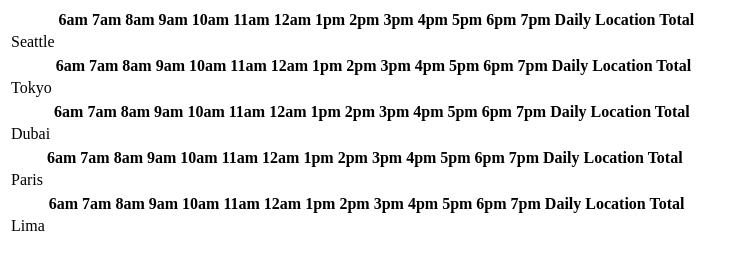
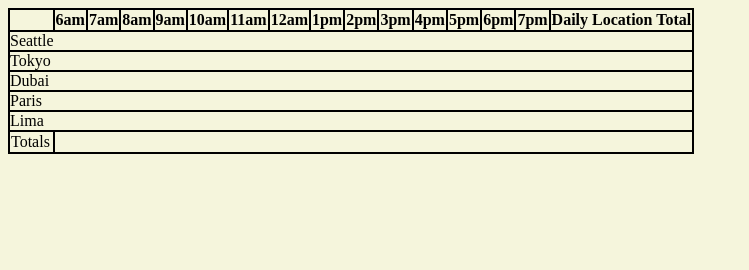
Before and after one commit to yazanbaker94/cookie-stand, a plain HTML site: page sales.html in a window 1280 px wide. Shown: the whole page, without its empty margins (0-749 px from the left). Drawn offline with Linux system fonts and the light colour scheme.

Commit message:
made table

```diff
--- a/css/style.css
+++ b/css/styles.css
@@ -44,3 +44,12 @@ li {
     margin-left: auto;
     margin-right: auto
   }
+
+
+  table, th, tr, td {
+      border: 2px solid black;
+  }
+
+  table {
+      border-collapse: collapse;
+  }
--- a/js/app.js
+++ b/js/app.js
@@ -13,6 +13,15 @@ function City(cityName, minCustomer, maxCustomer, avgCookie, totalCookies) {
 }
 
 let Seattle= new City('Seattle', 23, 65, 6.3);
+let Tokyo = new City('Tokyo',3,24,1.2);
+let Dubai= new City('Dubai', 11, 38, 3.7);
+let Paris= new City('Paris', 20, 38, 2.3);
+let Lima= new City ('Lima', 2, 16, 4.6);
+
+let locationList = [Seattle, Tokyo, Dubai, Paris, Lima];
+
+
+
 
 City.prototype.customersPerHour = function(min, max) {
     return Math.floor(Math.random() * (max - min + 1) + min);
@@ -26,8 +35,8 @@ City.prototype.cookiesPurchasedPerHour = function() {
   City.prototype.endResults = function() {
     for(let i=0; i<timeOfOpeningHours.length;i++){
     this.resultEmptyArray.push(this.cookiesPurchasedPerHour());
-    this.totalCookies = this.resultEmptyArray[i] + this.totalCookies;
-    console.log(this.totalCookies);
+    return this.totalCookies = this.resultEmptyArray[i] + this.totalCookies;
+    console.log(this.endResults());
 
   }
 
@@ -39,51 +48,62 @@ City.prototype.cookiesPurchasedPerHour = function() {
     let container = document.getElementById('title');
     let tableEl = document.createElement('table');
     container.appendChild(tableEl);
-    let headerRowEl = document.createElement('tr');
+
+    let headerRowEl = document.createElement('thead');
     tableEl.appendChild(headerRowEl);
-
     let emptyTh = document.createElement('th');
     headerRowEl.appendChild(emptyTh);
 
-    for(let i=0; i<timeOfOpeningHours.length; i++) {
-    let th1El = document.createElement('th');
-    headerRowEl.appendChild(th1El);
-    th1El.textContent = timeOfOpeningHours[i];
-  }
-    let th3El = document.createElement('th');
-    headerRowEl.appendChild(th3El);
-    th3El.textContent = 'Daily Location Total';
+    // for(let i=0; i<timeOfOpeningHours.length; i++) {
 
-    let dataRowEl = document.createElement('tr');
-    tableEl.appendChild(dataRowEl);
-    let td1El = document.createElement('td');
-    dataRowEl.appendChild(td1El);
-    td1El.textContent = this.cityName;
+    for(let i=0; i<timeOfOpeningHours.length; i++){
+    let th = document.createElement('th');
+    th.textContent = (timeOfOpeningHours[i])
+    headerRowEl.appendChild(th);
+    }
+
+    let dailyTotal = document.createElement('th');
+    dailyTotal.textContent = ("Daily Location Total");
+    headerRowEl.appendChild(dailyTotal);
 
 
+
+    for(let i=0; i<locationList.length; i++){
+      let th = document.createElement('tr');
+      th.textContent = (locationList[i].cityName)
+      headerRowEl.appendChild(th);
+    }
+
+    for(let i=0; i<this.resultEmptyArray.length; i++){
+      let th = document.createElement('th');
+      th.textContent = (Seattle.resultEmptyArray[i]);
+      headerRowEl.appendChild(th);
+    }
+
+
+    let total = document.createElement('td');
+    total.textContent = ("Totals ");
+    headerRowEl.appendChild(total);
 
 
   };
 
-Seattle.endResults();
-Seattle.render();
+// Seattle.endResults();
+ Seattle.render();
 
-let Tokyo = new City('Tokyo',3,24,1.2)
 
-Tokyo.endResults();
-Tokyo.render();
 
-let Dubai= new City('Dubai', 11, 38, 3.7);
+// Tokyo.endResults();
+// Tokyo.render();
 
-Dubai.endResults();
-Dubai.render();
 
-let Paris= new City('Paris', 20, 38, 2.3);
+// Dubai.endResults();
+// Dubai.render();
 
-Paris.endResults();
-Paris.render();
 
-let Lima= new City ('Lima', 2, 16, 4.6);
+// Paris.endResults();
+// Paris.render();
 
-Lima.endResults();
-Lima.render();
+
+// Lima.endResults();
+// Lima.render();
--- a/sales.html
+++ b/sales.html
@@ -5,6 +5,8 @@
     <meta http-equiv="X-UA-Compatible" content="IE=edge">
     <meta name="viewport" content="width=device-width, initial-scale=1.0">
     <title>Document</title>
+    <link rel="stylesheet" href="css/styles.css">
+
 
 
 </head>
```
